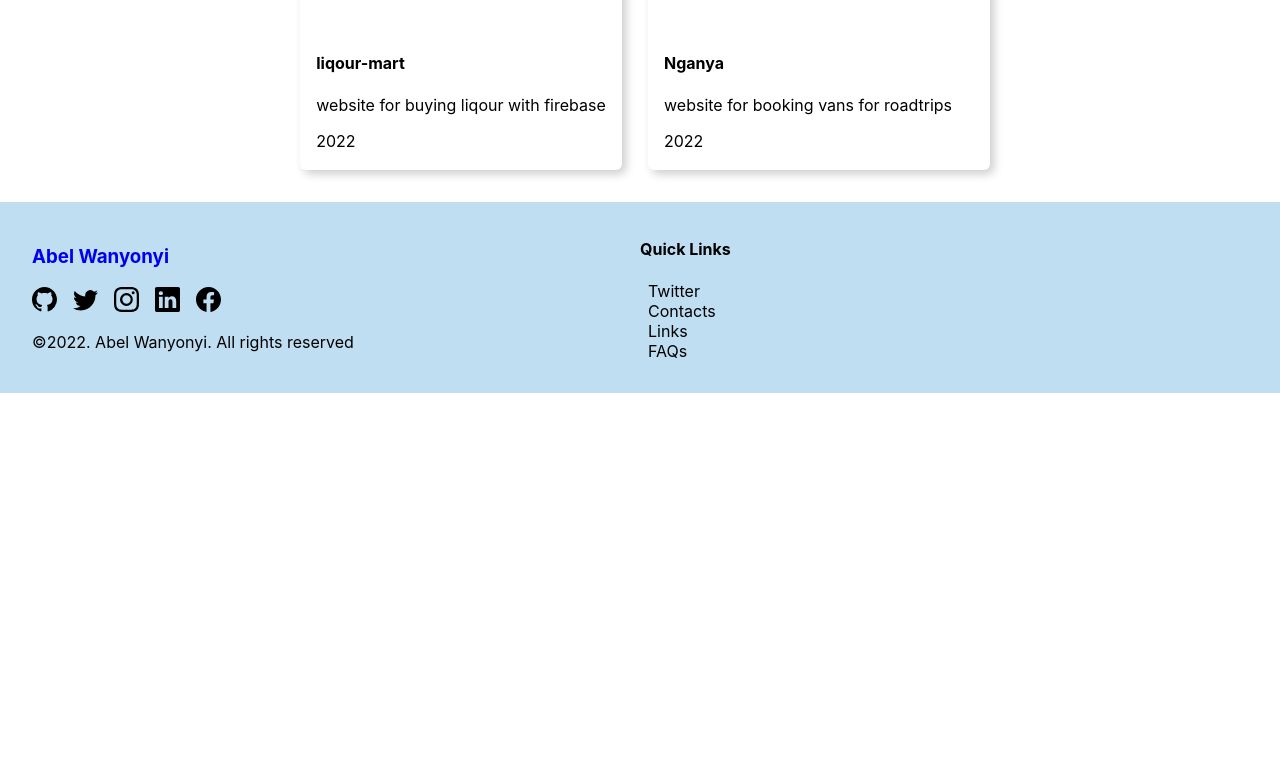
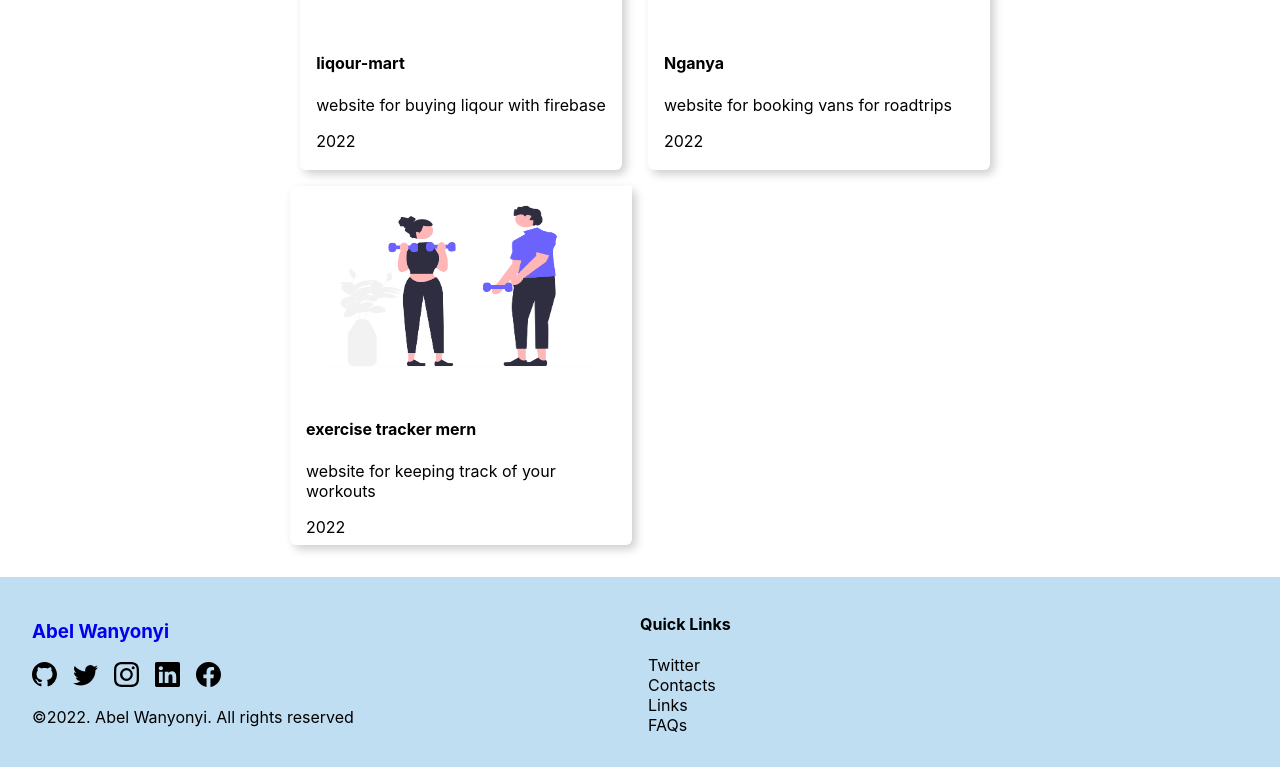
Before and after one commit to abeloa3411/portfolio, a React (Create React App) app: page / in a window 1280 px wide. Shown: the part 1752-2519 px from the top of the page. Before the commit the page ends 2145 px from the top, so only its background shows below. Built offline with nearby package versions, Linux system fonts and the light colour scheme.

Commit message:
new changes

```diff
--- a/src/Projects.js
+++ b/src/Projects.js
@@ -13,6 +13,13 @@ export const projectData = [
     img: require("./images/pic3.png"),
     link: "https://abelwanyonyi.hashnode.dev",
   },
+  {
+    id: 3,
+    title: "exercise tracker mern",
+    description: "website for keeping track of your workouts",
+    img: require("./images/pic5.png"),
+    link: "https://exercise-tracker-simple.herokuapp.com",
+  },
 ];
 
 export default projectData;
```
Also changed, not shown: src/images/pic5.png (added).
